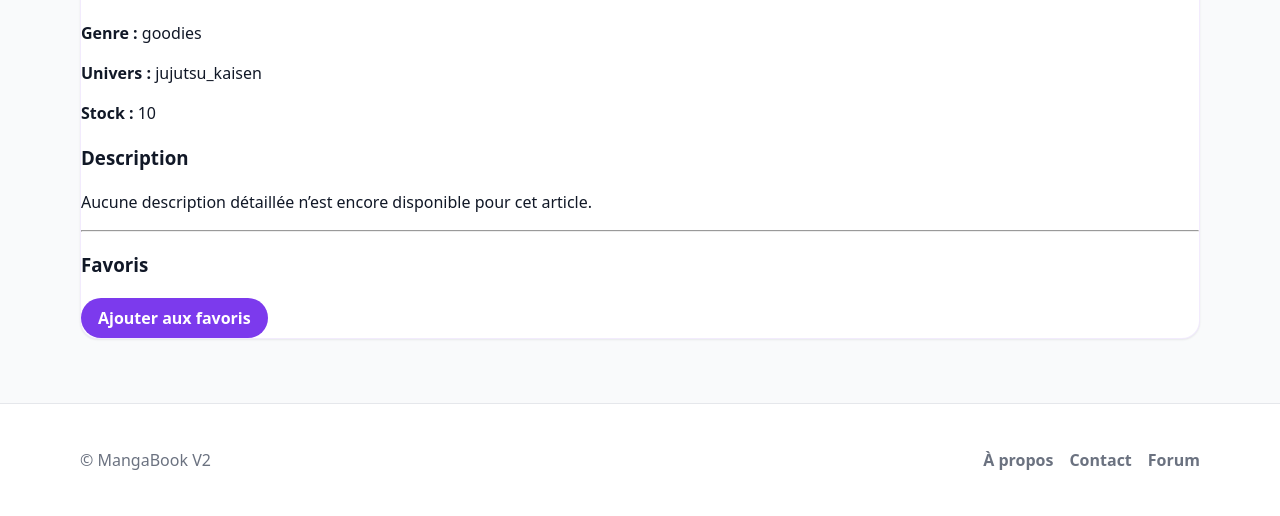
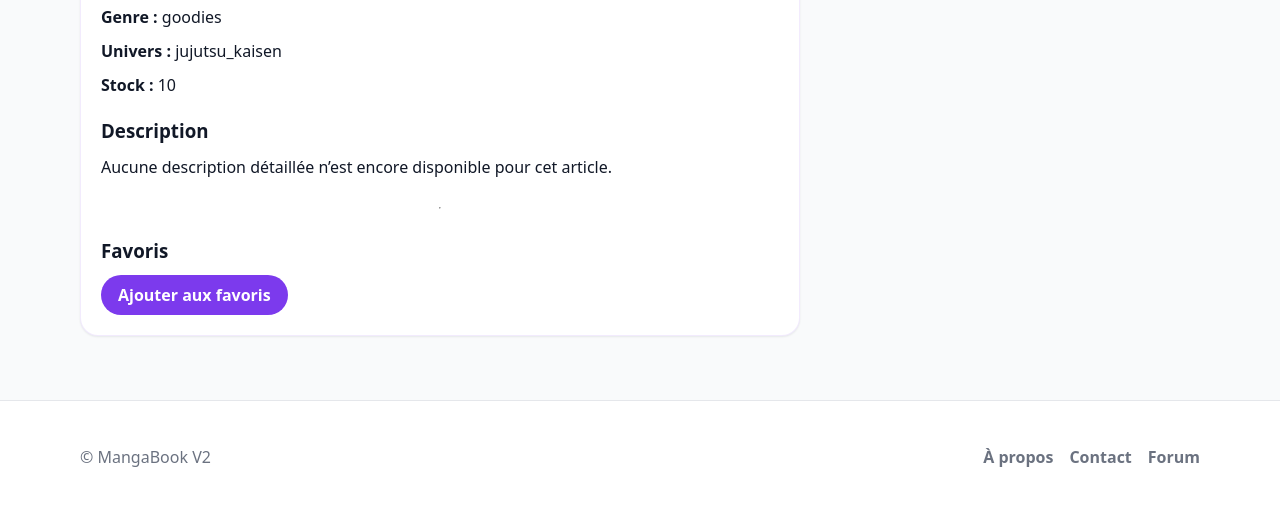
Before and after one commit to Matomina/flask-manga-book-V2, a Flask app: page /articles/1 in a window 1280 px wide. Shown: the part 579-1095 px from the top of the page. After the commit the page ends 1046 px from the top, so only its background shows below. Run offline with Flask 3, Linux system fonts and the light colour scheme; the visitor is signed in with stand-in values (Sample User, id 1); data comes from the database, SQL or seed files in the repository; data that the repository does not hold is empty.

Commit message:
style(public): add article detail styles

```diff
--- a/app/static/css/public.css
+++ b/app/static/css/public.css
@@ -204,6 +204,49 @@ body.public-shell {
   margin: 0;
 }
 
+.article-detail-card {
+  display: grid;
+  gap: 20px;
+  max-width: 720px;
+  padding: 20px;
+}
+
+.article-detail-card__header h2,
+.article-detail-card__header p,
+.article-detail-card__meta p,
+.article-detail-card__description h3,
+.article-detail-card__description p,
+.article-detail-card__actions h3,
+.article-detail-card__actions p {
+  margin: 0;
+}
+
+.article-detail-card__header {
+  display: flex;
+  align-items: start;
+  justify-content: space-between;
+  gap: 16px;
+}
+
+.article-detail-card__image img {
+  width: 100%;
+  max-height: 320px;
+  border-radius: var(--mb-radius-md);
+  object-fit: contain;
+  background: var(--mb-gray-50);
+}
+
+.article-detail-card__meta,
+.article-detail-card__description,
+.article-detail-card__actions {
+  display: grid;
+  gap: 10px;
+}
+
+.article-detail-card__form {
+  margin: 0;
+}
+
 .planning-list {
   display: grid;
   gap: 16px;
@@ -260,7 +303,8 @@ body.public-shell {
   .public-header__actions,
   .public-footer__inner,
   .catalog-search__actions,
-  .planning-day__header {
+  .planning-day__header,
+  .article-detail-card__header {
     flex-wrap: wrap;
   }
 
```
